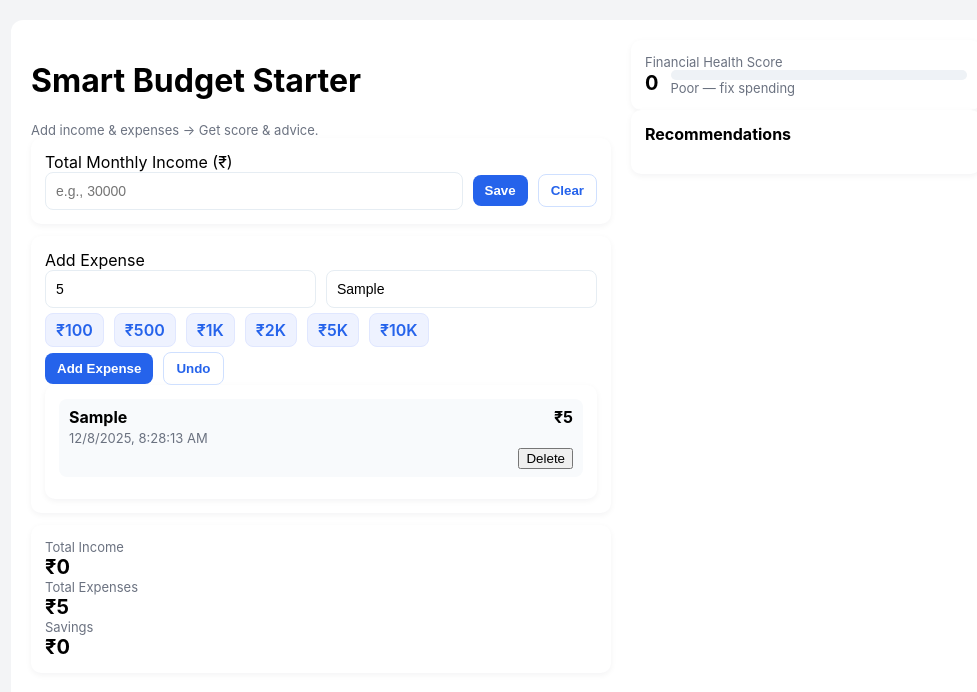
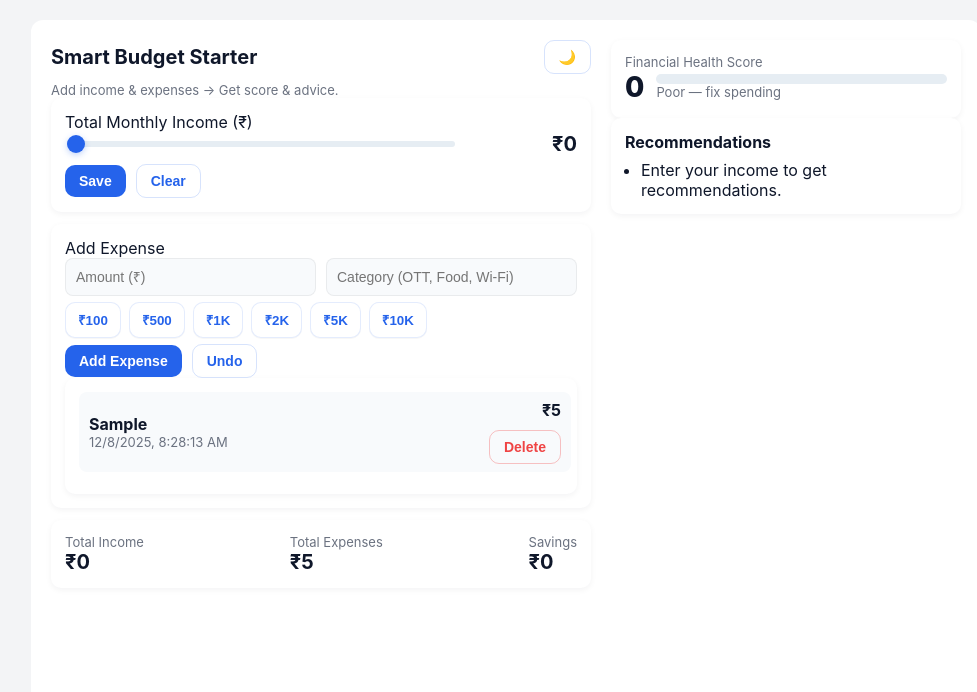
Before and after one commit to deva-2006/myPocket, a plain HTML site: page index.html in a window 1280 px wide. Both pictures are taken after typing "5", "Sample" into the empty fields and a click on the button "Add Expense". Shown: the whole page, without its empty margins (134-1111 px from the left). Drawn offline with Linux system fonts and the light colour scheme.

Commit message:
UI update: new dark theme, improved buttons, slider income input

```diff
--- a/app.js
+++ b/app.js
@@ -1,101 +1,115 @@
-/* ---------------------------------------------------
-   SHORTCUT: $ = document.getElementById()
---------------------------------------------------- */
 const $ = id => document.getElementById(id);
 
-/* ---------------------------------------------------
-   APP STATE (income + expenses)
-   Loaded from localStorage when page opens
---------------------------------------------------- */
 let state = {
   income: Number(localStorage.getItem('sb_income') || 0),
-
-    // If nothing exists → empty array
-    expenses: JSON.parse(localStorage.getItem('sb_exp') || '[]') //here we convert json formatted string into js object  , but [] represents an array
+  expenses: JSON.parse(localStorage.getItem('sb_exp') || '[]')
 };
 
-/* ---------------------------------------------------
-   Save state to browser storage
---------------------------------------------------- */
 function saveState() {
-    localStorage.setItem('sb_income', state.income); // key and value
-    localStorage.setItem('sb_exp', JSON.stringify(state.expenses));  //json is saved as a string
+  localStorage.setItem('sb_income', state.income);
+  localStorage.setItem('sb_exp', JSON.stringify(state.expenses));
 }
 
-/* ---------------------------------------------------
-   Format ₹ amount nicely
---------------------------------------------------- */
 function format(x) {
-    return "₹" + Number(x || 0).toLocaleString();  //converts 1000 to ₹1,000
+  return "₹" + Number(x || 0).toLocaleString();
 }
 
-/* ---------------------------------------------------
-   RENDER FUNCTION
-   Updates UI based on "state"
---------------------------------------------------- */
+function applyTheme(theme) {
+  if (theme === 'dark') document.body.classList.add('dark');
+  else document.body.classList.remove('dark');
+
+  const btn = $('themeToggle');
+  if (btn) {
+    const pressed = theme === 'dark';
+    btn.setAttribute('aria-pressed', pressed ? 'true' : 'false');
+    btn.textContent = pressed ? '☀️' : '🌙';
+  }
+}
+
+(function initTheme() {
+  const savedTheme = localStorage.getItem('sb_theme');
+  const prefersDark = window.matchMedia && window.matchMedia('(prefers-color-scheme: dark)').matches;
+  applyTheme(savedTheme || (prefersDark ? 'dark' : 'light'));
+
+  const themeToggle = $('themeToggle');
+  if (themeToggle) {
+    themeToggle.addEventListener('click', () => {
+      const isNowDark = document.body.classList.toggle('dark');
+      localStorage.setItem('sb_theme', isNowDark ? 'dark' : 'light');
+      themeToggle.setAttribute('aria-pressed', isNowDark ? 'true' : 'false');
+      themeToggle.textContent = isNowDark ? '☀️' : '🌙';
+    });
+  }
+})();
+
 function render() {
+  const range = $('incomeRange');
+  if (range) {
+    range.value = state.income || 0;
+    const preview = $('incomePreview');
+    if (preview) preview.textContent = format(state.income);
+  }
 
-    // Show saved income in input box
-   $('income').value = state.income > 0 ? state.income : "";
-
-
-
-    // Calculate totals
-    const totalExp = state.expenses.reduce((sum, e) => sum + e.amount, 0);
+  const totalExp = state.expenses.reduce((sum, e) => sum + (Number(e.amount) || 0), 0);
   const savings = Math.max(0, state.income - totalExp);
 
-    // Update totals on UI
   $('showIncome').textContent = format(state.income);
   $('showExpenses').textContent = format(totalExp);
   $('showSavings').textContent = format(savings);
 
-    /* ------------------------------------------
-       RENDER EXPENSE LIST
-    ------------------------------------------ */
   const list = $('list');
-    list.innerHTML = ""; // clear old items
+  if (!list) return;
 
-    state.expenses.slice().reverse().forEach(
+  list.innerHTML = "";
 
-            // e is an element fro;m state.expenses and idx is a index for iteration
+  state.expenses.slice().reverse().forEach((e, idx) => {
+    const origIdx = state.expenses.length - 1 - idx;
 
-        (e, idx) => {
+    const item = document.createElement('div');
+    item.className = 'item';
 
-        const div = document.createElement('div'); // <div> </div>
-        div.className = "item"; // <div class="item"> </div>
+    const left = document.createElement('div');
+    const title = document.createElement('strong');
+    title.textContent = e.cat || 'Miscellaneous';
+    const time = document.createElement('div');
+    time.className = 'muted small';
+    time.textContent = new Date(e.t).toLocaleString();
 
-        div.innerHTML =
-        //template literal
-        `
-            <div>
-                <strong>${e.cat}</strong><br>
-                <span class="muted">${new Date(e.t).toLocaleString()}</span>
-            </div>
+    left.appendChild(title);
+    left.appendChild(document.createElement('br'));
+    left.appendChild(time);
 
-            <div style="text-align:right;">
-                <strong>${format(e.amount)}</strong><br><br>
+    const right = document.createElement('div');
+    right.style.textAlign = 'right';
 
-            </div>
-        `;
-  // creating button in js not in innerHTML
-        const deleteBtn = document.createElement("button");
-        deleteBtn.textContent = "Delete";
-        deleteBtn.dataset.idx = state.expenses.length - 1 - idx; //logic for reverse indexing
-         div.children[1].appendChild(deleteBtn); //adding the button to the second div
-        deleteBtn.addEventListener("click", () => {
+    const amt = document.createElement('strong');
+    amt.textContent = format(e.amount);
+
+    const actions = document.createElement('div');
+
+    const deleteBtn = document.createElement('button');
+    deleteBtn.type = 'button';
+    deleteBtn.className = 'btn btn-danger';
+    deleteBtn.textContent = 'Delete';
+    deleteBtn.dataset.idx = origIdx;
+
+    deleteBtn.addEventListener('click', () => {
       removeExpense(deleteBtn);
+    });
 
+    actions.appendChild(deleteBtn);
 
+    right.appendChild(amt);
+    right.appendChild(document.createElement('br'));
+    right.appendChild(actions);
+
+    item.appendChild(left);
+    item.appendChild(right);
+
+    list.appendChild(item);
   });
-        list.appendChild(div);
-    }
-);
 
-    /* ------------------------------------------
-       SCORE + MESSAGE
-    ------------------------------------------ */
   const score = computeScore(state.income, totalExp, state.expenses);
-
   $('scoreVal').textContent = score;
   $('meterFill').style.width = score + "%";
 
@@ -104,132 +118,117 @@ function render() {
     score >= 50 ? "Okay — try improving" :
     "Poor — fix spending";
 
-    /* ------------------------------------------
-       RECOMMENDATIONS
-    ------------------------------------------ */
   const recos = generateRecs(state.income, totalExp, state.expenses);
-
   const ul = $('recoList');
+  if (ul) {
     ul.innerHTML = "";
-
     recos.forEach(r => {
       const li = document.createElement('li');
       li.textContent = r;
       ul.appendChild(li);
     });
   }
+}
 
-/* ---------------------------------------------------
-   ADD EXPENSE
---------------------------------------------------- */
-$('addExpense').addEventListener('click', () => {
-
+const addExpenseBtn = $('addExpense');
+if (addExpenseBtn) {
+  addExpenseBtn.addEventListener('click', () => {
     const amt = Number($('expenseAmt').value);
-    const cat = $('expenseCat').value || "Miscellaneous ";
+    const cat = ($('expenseCat').value || "Miscellaneous").trim();
 
     if (!amt || amt <= 0) return alert("Enter valid amount");
 
-    state.expenses.push({  // here we are saving the expense object
-        amount: amt,
-        cat: cat.trim(),
-        t: Date.now()
-    });
-
+    state.expenses.push({ amount: amt, cat, t: Date.now() });
     saveState();
     render();
 
-    // Clear input boxes
     $('expenseAmt').value = "";
     $('expenseCat').value = "";
   });
+}
 
-/* ---------------------------------------------------
-   PRESET BUTTONS (100, 500, 1K, etc.)
---------------------------------------------------- */
 document.querySelectorAll('.preset').forEach(btn => {
   btn.addEventListener('click', () => {
     $('expenseAmt').value = btn.dataset.val;
   });
 });
 
-/* ---------------------------------------------------
-   SAVE INCOME
---------------------------------------------------- */
-$('saveIncome').addEventListener('click', () => {
-    const inc = Number($('income').value);
+const incomeRangeEl = $('incomeRange');
+if (incomeRangeEl) {
+  incomeRangeEl.addEventListener('input', () => {
+    const v = Number(incomeRangeEl.value || 0);
+    const preview = $('incomePreview');
+    if (preview) preview.textContent = format(v);
+  });
+}
+
+const saveIncomeBtn = $('saveIncome');
+if (saveIncomeBtn) {
+  saveIncomeBtn.addEventListener('click', () => {
+    const rangeEl = $('incomeRange');
+    const inc = rangeEl ? Number(rangeEl.value) : Number($('income')?.value);
 
     if (!inc || inc <= 0) return alert("Enter valid income");
 
-    state.income = inc; // here we are saving the income
+    state.income = inc;
     saveState();
     render();
   });
+}
 
-/* ---------------------------------------------------
-   REMOVE EXPENSE
---------------------------------------------------- */
 function removeExpense(btn) {
   const index = Number(btn.dataset.idx);
+  if (!Number.isFinite(index)) return;
   state.expenses.splice(index, 1);
-
   saveState();
   render();
 }
 
-/* ---------------------------------------------------
-   UNDO (remove last item)
---------------------------------------------------- */
-$('undo').addEventListener('click', () => {
+const undoBtn = $('undo');
+if (undoBtn) {
+  undoBtn.addEventListener('click', () => {
     state.expenses.pop();
     saveState();
     render();
   });
+}
 
-/* ---------------------------------------------------
-   CLEAR ALL
---------------------------------------------------- */
-$('clearAll').addEventListener('click', () => {
+const clearAllBtn = $('clearAll');
+if (clearAllBtn) {
+  clearAllBtn.addEventListener('click', () => {
     if (!confirm("Clear everything?")) return;
-
     state.income = 0;
     state.expenses = [];
     saveState();
     render();
   });
+}
 
-/* ---------------------------------------------------
-   SCORE CALCULATION
---------------------------------------------------- */
 function computeScore(income, totalExp, expenses) {
   if (!income) return 0;
 
   const savings = Math.max(0, income - totalExp);
-    const savingsRate = savings / income; // the percentage of savings
+  const savingsRate = savings / income;
 
-
-// Identify discretionary spending
   const discretionaryCats = ["ott", "food", "shopping", "wifi", "entertainment"];
-
-// Calculate total discretionary spending
   const discretionaryTotal = expenses
     .filter(e => {
-    // 1. Clean category (lowercase + remove non-letters)
-    const c = (e.cat || "")
-      .toLowerCase()
-      .replace(/[^a-z]/g, "");
-
-    // 2. Check if cleaned category contains any keyword
+      const c = (e.cat || "").toLowerCase().replace(/[^a-z]/g, "");
       return discretionaryCats.some(d => c.includes(d));
     })
     .reduce((sum, e) => sum + (Number(e.amount) || 0), 0);
 
+  const discretionaryRate = discretionaryTotal / Math.max(1, income);
 
-/* ---------------------------------------------------
-   RECOMMENDATIONS
---------------------------------------------------- */
+  const savingsScore = Math.min(40, Math.round(savingsRate * 40));
+  const discPenalty = Math.min(40, Math.round(discretionaryRate * 40));
+  let score = 50 + savingsScore - discPenalty;
+
+  return Math.max(0, Math.min(100, score));
+}
+
 function generateRecs(income, totalExp, expenses) {
   const recs = [];
-
   if (!income) {
     recs.push("Enter your income to get recommendations.");
     return recs;
@@ -237,16 +236,21 @@ function generateRecs(income, totalExp, expenses) {
 
   const savings = Math.max(0, income - totalExp);
   const rate = savings / income;
-
   if (rate < 0.1) recs.push("Try to save at least 10% of your income.");
   else if (rate < 0.2) recs.push("Aim for 20% savings to improve score.");
   else recs.push("Good savings! Consider long-term investments.");
 
+  const byCat = expenses.reduce((m, e) => {
+    const cat = (e.cat || "Misc").trim();
+    m[cat] = (m[cat] || 0) + Number(e.amount || 0);
+    return m;
+  }, {});
+  const topCat = Object.entries(byCat).sort((a,b) => b[1] - a[1])[0];
+  if (topCat && topCat[1] > 0) {
+    recs.push(`Consider cutting down on ${topCat[0]} (₹${topCat[1].toLocaleString()})`);
+  }
+
   return recs;
 }
 
-/* ---------------------------------------------------
-   INITIAL RENDER (when page loads)
---------------------------------------------------- */
 render();
-}
--- a/index.html
+++ b/index.html
@@ -6,31 +6,34 @@
 
     <title>Smart Budget App</title>
 
-    <!-- Link CSS -->
     <link rel="stylesheet" href="style.css" />
 </head>
 
 <body>
-<div class="app" id="app"> <!-- its a grid -->
+<div class="app" id="app">
+<div>
+   <div class="header-row">
+  <h1>Smart Budget Starter</h1>
+  <button id="themeToggle" type="button" aria-pressed="false" aria-label="Toggle dark mode" class="btn ghost">
+    🌙
+  </button>
+</div>
 
-    <!-- HEADER -->
-    <div>
-        <h1>Smart Budget Starter</h1>
-        <div class="muted">Add income & expenses → Get score & advice.</div>
+<div class="muted">Add income & expenses → Get score & advice.</div>
 
-        <!-- INCOME SECTION -->
         <div class="card section">
-            <label>Total Monthly Income (₹)</label>
+           <label for="incomeRange">Total Monthly Income (₹)</label>
+           <div class="row" style="align-items:center;">
+            <input id="incomeRange" type="range" min="0" max="300000" step="500" value="0" aria-label="Income slider" />
+            <div id="incomePreview" class="big" style="min-width:110px; text-align:right;">₹0</div>
+           </div>
+<div class="row" style="margin-top:8px;">
+  <button type="button" class="btn" id="saveIncome">Save</button>
+  <button type="button" class="btn ghost" id="clearAll">Clear</button>
+</div>
 
-            <div class="row">
-                <input id="income" type="number" placeholder="e.g., 30000" />
-
-                <button class="btn" id="saveIncome">Save</button>
-                <button class="btn ghost" id="clearAll">Clear</button>
-            </div>
         </div>
 
-        <!-- EXPENSE SECTION -->
         <div class="card section">
             <label>Add Expense</label>
 
@@ -39,25 +42,26 @@
                 <input id="expenseCat" type="text" placeholder="Category (OTT, Food, Wi-Fi)" />
             </div>
 
-            <!-- Preset buttons -->
-            <div class="row preset-row">
-                <div class="preset" data-val="100">₹100</div>
-                <div class="preset" data-val="500">₹500</div>
-                <div class="preset" data-val="1000">₹1K</div>
-                <div class="preset" data-val="2000">₹2K</div>
-                <div class="preset" data-val="5000">₹5K</div>
-                <div class="preset" data-val="10000">₹10K</div>
-            </div>
+<div class="row preset-row" role="group" aria-label="Quick expense presets">
+  <button type="button" class="preset" data-val="100" aria-label="Add 100 rupees">₹100</button>
+  <button type="button" class="preset" data-val="500" aria-label="Add 500 rupees">₹500</button>
+  <button type="button" class="preset" data-val="1000" aria-label="Add 1 thousand rupees">₹1K</button>
+  <button type="button" class="preset" data-val="2000" aria-label="Add 2 thousand rupees">₹2K</button>
+  <button type="button" class="preset" data-val="5000" aria-label="Add 5 thousand rupees">₹5K</button>
+  <button type="button" class="preset" data-val="10000" aria-label="Add 10 thousand rupees">₹10K</button>
+</div>
 
             <div class="row">
                 <button class="btn" id="addExpense">Add Expense</button>
                 <button class="btn ghost" id="undo">Undo</button>
             </div>
 
-            <div id="list" class="list card"></div>
+            <div id="list" class="list card">
+  <div id="emptyState" class="empty-state">No expenses yet — add one to get started.</div>
+</div>
+
         </div>
 
-        <!-- TOTALS -->
         <div class="card section totals">
             <div>
                 <div class="muted">Total Income</div>
@@ -76,7 +80,6 @@
         </div>
     </div>
 
-    <!-- RIGHT PANEL -->
     <aside class="rightcol">
 
         <div class="card">
@@ -100,7 +103,6 @@
 
 </div>
 
-<!-- Link JS -->
 <script src="app.js"></script>
 </body>
 </html>
--- a/style.css
+++ b/style.css
@@ -1,76 +1,107 @@
-/* GLOBAL STYLES */
+:root {
+    --bg: #f3f4f6;
+    --card: #ffffff;
+    --text: #0f172a;
+    --muted: #6b7280;
+    --primary: #2563eb;
+    --track: #e6edf3;
+    --item-bg: #f8fafc;
+    --danger: #ef4444;
+    --radius: 10px;
+    --shadow-1: 0 2px 6px rgba(10, 20, 40, 0.05);
+    --shadow-2: 0 6px 16px rgba(37, 99, 235, 0.12);
+}
+
+.dark {
+    --bg: #0b1220;
+    --card: #0f172a;
+    --text: #e6eef8;
+    --muted: #9aa6b2;
+    --primary: #60a5fa;
+    --track: #16324a;
+    --item-bg: #1e293b;
+    --danger: #fb7185;
+}
+
+html,
+body {
+    height: 100%;
+}
+
 body {
     margin: 0;
     padding: 20px;
-    font-family: Inter, sans-serif;
-    background: #f3f4f6;
+    font-family: Inter, system-ui, -apple-system, "Segoe UI", Roboto, "Helvetica Neue", Arial;
+    background: var(--bg);
+    color: var(--text);
     display: flex;
     justify-content: center;
+    transition: none;
 }
 
-/* Main app container */
 .app {
-    width: 950px;
-    background: white;
+    max-width: 950px;
+    width: 100%;
+    background: var(--card);
     padding: 20px;
     border-radius: 12px;
     display: grid;
     grid-template-columns: 1fr 350px;
     gap: 20px;
+    box-sizing: border-box;
 }
 
-/* Card component */
+.app>.leftcol {
+    display: block;
+}
+
+@media (max-width: 820px) {
+    .app {
+        grid-template-columns: 1fr;
+        padding: 14px;
+    }
+
+    .rightcol {
+        order: 2;
+        width: 100%;
+        align-self: start;
+        position: relative;
+    }
+}
+
+.header-row {
+    display: flex;
+    align-items: center;
+    justify-content: space-between;
+    gap: 10px;
+    margin-bottom: 8px;
+}
+
+.header-row h1 {
+    margin: 0;
+    font-size: 20px;
+    line-height: 1;
+    color: var(--text);
+}
+
+.muted {
+    color: var(--muted);
+    font-size: 13px;
+}
+
 .card {
-    background: white;
+    background: var(--card);
+    color: var(--text);
     padding: 14px;
-    border-radius: 10px;
-    box-shadow: 0 2px 6px rgba(10,20,40,0.05);
+    border-radius: var(--radius);
+    box-shadow: var(--shadow-1);
+    box-sizing: border-box;
 }
 
 .section {
     margin-bottom: 12px;
 }
 
-.muted {
-    color: #6b7280;
-    font-size: 13px;
-}
-
-/*Inputs*/
-
-
-input[type="number"],
-input[type="text"] {
-    width: 100%;
-    padding: 10px;
-    border: 1.5px solid #e6edf3;
-    border-radius: 8px;
-    font-size: 14px;
-}
-
-input:focus {
-    border-color: #2563eb;
-    box-shadow: 0 0 0 4px rgba(37,99,235,0.1);
-}
-
-/* Buttons */
-.btn {
-    padding: 8px 12px;
-    font-weight: 600;
-    border-radius: 8px;
-    background: #2563eb;
-    color: white;
-    border: none;
-    cursor: pointer;
-}
-
-.btn.ghost {
-    background: transparent;
-    border: 1px solid #cfe0ff;
-    color: #2563eb;
-}
-
-/* Layout helpers */
 .row {
     display: flex;
     gap: 10px;
@@ -78,34 +109,184 @@ input:focus {
 }
 
 .preset-row {
+    display: flex;
     flex-wrap: wrap;
-    margin-bottom: 5px;
-    margin-top: 5px;
+    gap: 8px;
+    margin: 6px 0;
 }
 
-/* Preset buttons */
-.preset {
-    background: #eef2ff;
-    border: 1px solid #e0e7ff;
-    padding: 6px 10px;
-    border-radius: 8px;
-    cursor: pointer;
-    color: #2563eb;
-    font-weight: 600;
-
+.totals {
+    display: flex;
+    gap: 12px;
+    justify-content: space-between;
+    align-items: center;
+    flex-wrap: wrap;
 }
 
-/* Totals */
 .big {
     font-size: 20px;
-    font-weight: bold;
+    font-weight: 700;
 }
 
-/* Score section */
+input[type="number"],
+input[type="text"],
+textarea,
+select {
+    width: 100%;
+    padding: 10px;
+    background: var(--item-bg);
+    color: var(--text);
+    border: 1.5px solid rgba(0, 0, 0, 0.06);
+    border-radius: 8px;
+    font-size: 14px;
+    box-sizing: border-box;
+}
+
+input:focus,
+textarea:focus,
+select:focus {
+    border-color: var(--primary);
+    box-shadow: 0 0 0 4px rgba(37, 99, 235, 0.08);
+    outline: none;
+}
+
+input[type="range"] {
+    appearance: none;
+    -webkit-appearance: none;
+    height: 6px;
+    background: var(--track);
+    border-radius: 999px;
+    outline: none;
+    flex: 1;
+}
+
+input[type="range"]::-webkit-slider-thumb {
+    -webkit-appearance: none;
+    appearance: none;
+    width: 18px;
+    height: 18px;
+    border-radius: 50%;
+    background: var(--primary);
+    box-shadow: 0 2px 6px rgba(37, 99, 235, 0.28);
+    cursor: pointer;
+}
+
+input[type="range"]::-moz-range-thumb {
+    width: 18px;
+    height: 18px;
+    border-radius: 50%;
+    background: var(--primary);
+    cursor: pointer;
+}
+
+.btn {
+    appearance: none;
+    -webkit-appearance: none;
+    display: inline-flex;
+    align-items: center;
+    justify-content: center;
+    gap: 8px;
+    padding: 8px 14px;
+    font-size: 14px;
+    font-weight: 600;
+    border-radius: 10px;
+    cursor: pointer;
+    border: none;
+    background: var(--primary);
+    color: #fff;
+    transition: background-color 160ms ease, color 160ms ease, box-shadow 160ms ease, transform 80ms ease;
+}
+
+.btn:hover {
+    transform: translateY(-2px);
+    box-shadow: var(--shadow-2);
+}
+
+.btn:active {
+    transform: translateY(0);
+    box-shadow: 0 2px 6px rgba(0, 0, 0, 0.12);
+}
+
+.btn:focus-visible {
+    outline: none;
+    box-shadow: 0 0 0 4px rgba(37, 99, 235, 0.18);
+}
+
+.btn.ghost {
+    background: transparent;
+    color: var(--primary);
+    border: 1px solid rgba(37, 99, 235, 0.18);
+}
+
+.btn.ghost:hover {
+    background: rgba(37, 99, 235, 0.06);
+}
+
+.btn-danger {
+    background: transparent;
+    margin-top: 10px;
+    color: var(--danger);
+    border: 1px solid rgba(239, 68, 68, 0.32);
+}
+
+.btn-danger:hover {
+    background: rgba(239, 68, 68, 0.08);
+}
+
+.btn.small {
+    padding: 6px 10px;
+    font-size: 13px;
+    border-radius: 8px;
+}
+
+.preset {
+    appearance: none;
+    -webkit-appearance: none;
+    border: 1px solid rgba(37, 99, 235, 0.12);
+    background: var(--card);
+    color: var(--primary);
+    padding: 8px 12px;
+    border-radius: 10px;
+    cursor: pointer;
+    font-weight: 700;
+    box-shadow: 0 1px 0 rgba(0, 0, 0, 0.03);
+    transition: transform 80ms ease, box-shadow 120ms ease, background-color 120ms ease;
+}
+
+.preset:hover,
+.preset:focus {
+    transform: translateY(-2px);
+    box-shadow: 0 6px 18px rgba(37, 99, 235, 0.08);
+    outline: none;
+    border-color: rgba(37, 99, 235, 0.22);
+}
+
+.preset:active {
+    transform: translateY(0);
+    box-shadow: 0 2px 6px rgba(0, 0, 0, 0.06);
+}
+
+.preset:focus-visible {
+    box-shadow: 0 0 0 4px rgba(37, 99, 235, 0.12);
+}
+
+@media (max-width:420px) {
+    .preset {
+        padding: 6px 8px;
+        font-size: 13px;
+        border-radius: 8px;
+    }
+}
+
 .score {
     display: flex;
     align-items: center;
     gap: 12px;
+}
+
+.score .big {
+    font-size: 28px;
+    font-weight: 800;
 }
 
 .score-meter {
@@ -115,7 +296,7 @@ input:focus {
 .meter {
     width: 100%;
     height: 10px;
-    background: #eef2f6;
+    background: var(--track);
     border-radius: 999px;
 }
 
@@ -124,19 +305,73 @@ input:focus {
     width: 0%;
     background: linear-gradient(90deg, #10b981, #34d399);
     border-radius: inherit;
+    transition: width 220ms ease;
 }
 
-/* Expense list */
+.hint ul {
+    margin: 8px 0 0 16px;
+    padding: 0;
+}
+
 .list {
     max-height: 220px;
     overflow-y: auto;
+    padding-right: 6px;
 }
 
 .item {
     display: flex;
     justify-content: space-between;
-    background: #f8fafc;
+    align-items: center;
+    background: var(--item-bg);
+    color: var(--text);
     padding: 8px 10px;
     border-radius: 8px;
     margin-bottom: 8px;
 }
+
+.empty-state {
+    padding: 12px;
+    text-align: center;
+    color: var(--muted);
+}
+
+.item .actions {
+    display: flex;
+    gap: 8px;
+    align-items: center;
+}
+
+@media (max-width: 520px) {
+    .app {
+        padding: 12px;
+        gap: 12px;
+    }
+
+    .score .big {
+        font-size: 22px;
+    }
+
+    .header-row h1 {
+        font-size: 18px;
+    }
+}
+
+.text-right {
+    text-align: right;
+}
+
+.small {
+    font-size: 13px;
+    color: var(--muted);
+}
+
+input[type="number"]::-webkit-inner-spin-button,
+input[type="number"]::-webkit-outer-spin-button {
+    -webkit-appearance: none;
+    margin: 0;
+}
+
+input[type="number"] {
+    -moz-appearance: textfield;
+}
```
Lines whose indentation alone changed are shown as unchanged.
